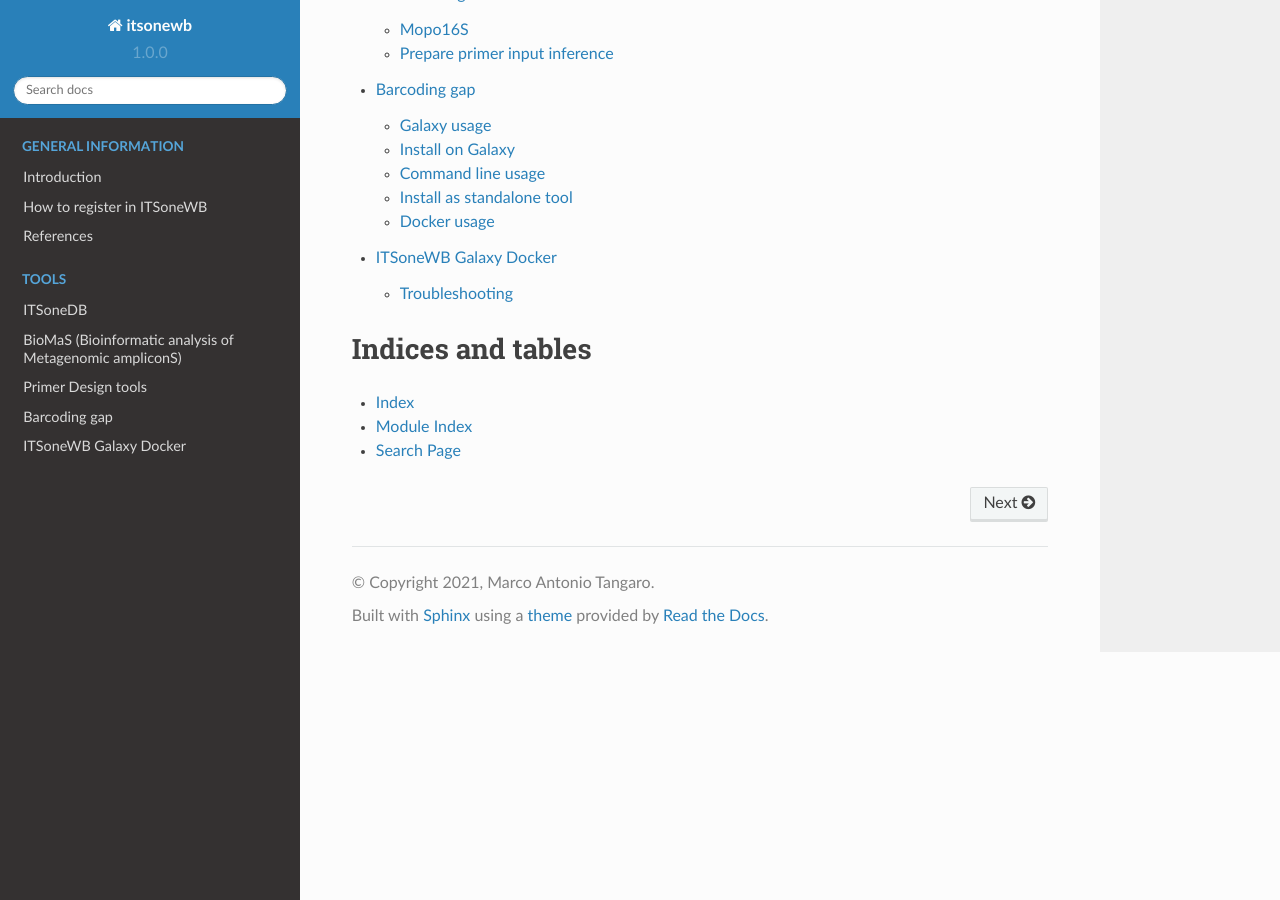
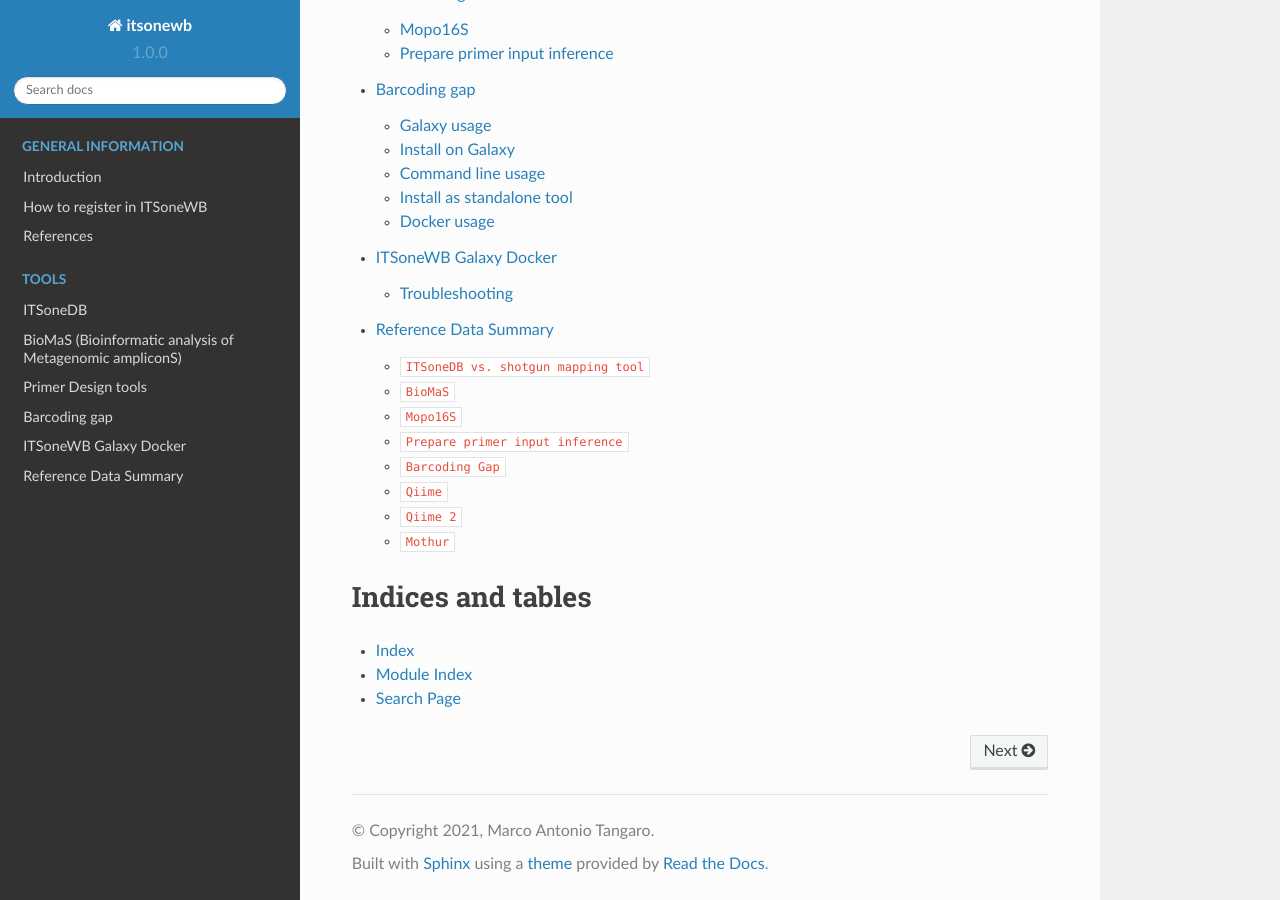
Before and after one commit to ibiom-cnr/itsonewb, a Sphinx documentation site: the page built from docs/source/index.rst, in a window 1280 px wide and 900 px high, scrolled down 1308 px. Built offline with Sphinx 7.4.7 and the Read the Docs theme 2.0.0, drawn with Linux system fonts in a browser that asks for light colours; part of the change alters nothing that is shown.

Commit message:
add refdata summary

```diff
--- a/docs/source/index.rst
+++ b/docs/source/index.rst
@@ -31,6 +31,7 @@ In this context, ITSoneWB (ITSone WorkBench) represents a well-defined environme
    primer_design/primer_design_tools.rst
    barcoding_gap.rst
    itsonewb_docker.rst
+   refdata_summary.rst
 
 Indices and tables
 ==================
--- /dev/null
+++ b/docs/source/refdata_summary.rst
@@ -0,0 +1,66 @@
+Reference Data Summary
+======================
+
+The reference data used by ITSoneWB are listed here. Please refere to tools documentation to use them.
+
+-------------------------------------
+``ITSoneDB vs. shotgun mapping tool``
+-------------------------------------
+
+ITSoneDB (r131) BioMaS indexes can be downloaded `here <http://cloud.recas.ba.infn.it:8080/v1/AUTH_3b4918e0a982493e8c3ebcc43586a2a8/ITSoneWB/itsonedb_r131_biomas_indexes.tar.gz>`_.
+
+----------
+``BioMaS``
+----------
+
+ITSoneDB (r138) BioMaS indexes can be downloaded `here <http://cloud.recas.ba.infn.it:8080/v1/AUTH_3b4918e0a982493e8c3ebcc43586a2a8/ITSoneWB/itsonedb_biomas2_indexes.tar.gz>`_.
+
+-----------
+``Mopo16S``
+-----------
+
+Mopo16S reference primer pair can be downloaded `here <http://cloud.recas.ba.infn.it:8080/v1/AUTH_2e1bc341b93f480e9b936112962613d8/ITSoneWB/mopo16s_initial_primer_pairs_file.tar.gz>`_.
+
+----------------------------------
+``Prepare primer input inference``
+----------------------------------
+
+The reference data files are hosted on GitHub and can be easily downloaded:
+
+#. `ITS1_r131_plus_flanking_region.fna.gz <https://github.com/ibiom-cnr/itsonewb/blob/master/prepare_primer_inference_files_wrapper/ITS1_r131_plus_flanking_region.fna.gz?raw=true>`_.
+
+#. `node2tax_name_path.tsv.gz <https://github.com/ibiom-cnr/itsonewb/blob/master/prepare_primer_inference_files_wrapper/node2tax_name_path.tsv.gz?raw=true>`_.
+
+-----------------
+``Barcoding Gap``
+-----------------
+
+The Distances files can be downloaded `here <http://cloud.recas.ba.infn.it:8080/v1/AUTH_2e1bc341b93f480e9b936112962613d8/ITSoneWB/barcoding_gap.tar.gz>`_.
+
+---------
+``Qiime``
+---------
+
+Qiime ITSoneDB reference data are available `here <http://cloud.recas.ba.infn.it:8080/v1/AUTH_2e1bc341b93f480e9b936112962613d8/ITSoneWB/qiime_itsonedb.tar.gz>`_.
+
+On Galaxy, add ``ITSoneDB_r138_NR99.fasta`` file to ``qiime_rep_set.loc`` loc file.
+
+-----------
+``Qiime 2``
+-----------
+
+Qiime 2 ITSoneDB reference data are available `here <http://cloud.recas.ba.infn.it:8080/v1/AUTH_2e1bc341b93f480e9b936112962613d8/ITSoneWB/qiime2_itsonedb.tar.gz>`_.
+
+On Galaxy, add ``ITSoneDB_r138_NR99.taxa.qza`` file to ``qiime2_taxonomy.loc`` loc file.
+
+----------
+``Mothur``
+----------
+
+Mothur ITSoneDB reference data are available `here <http://cloud.recas.ba.infn.it:8080/v1/AUTH_2e1bc341b93f480e9b936112962613d8/ITSoneWB/mothur_itsonedb.tar.gz>`_.
+
+On Galaxy:
+
+#. Add the ``ITSoneDB_r138_NR99_taxa.tsv`` file to ``mothur_aligndb.loc`` loc file.
+
+#. Add the ``ITSoneDB_r138_NR99_taxa.tsv`` file to ``mothur_taxonomy.loc`` loc file.
```
